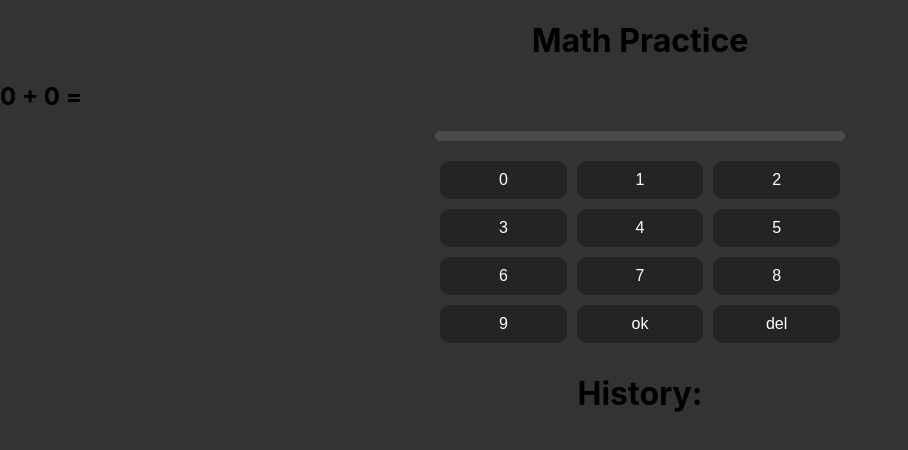
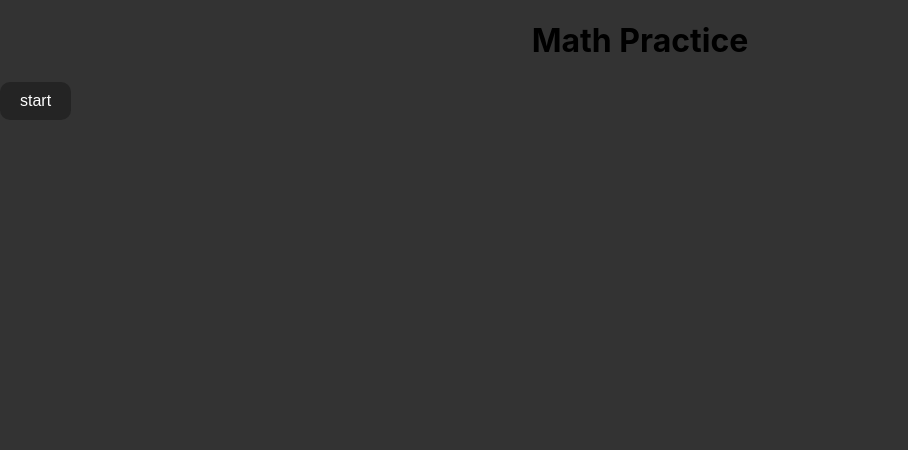
Before and after one commit to gateniomer/math-practice-app, a React (Create React App) app: page / in a window 1280 px wide. Shown: the top 450 px of the page, without its empty margins (0-908 px from the left). Built offline with nearby package versions, Linux system fonts and the light colour scheme; the HTML template or start-up script is replaced by a standard one.

Commit message:
working calculator + history

```diff
--- a/src/components/buttonPad/buttonPad.jsx
+++ b/src/components/buttonPad/buttonPad.jsx
@@ -1,17 +1,17 @@
 import { Component } from "react";
 import Button from "../button/button";
+import {Keys} from '../../utils/utils';
 
 class ButtonPad extends Component  {
   constructor(props){
     super(props);
-    this.keys = [0,1,2,3,4,5,6,7,8,9,"ok","del"];
   }
   render(){
     return (
       <div>
         <div className="grid">
         {
-          this.keys.map(key=><Button key={key} value={key} onClickHandler={this.props.onClickHandler}/>)
+          Keys.map(key=><Button key={key} value={key} onClickHandler={(e)=>this.props.onClickHandler(e,key)}/>)
         }
         </div>
       </div>
--- a/src/components/calculator/calculator.jsx
+++ b/src/components/calculator/calculator.jsx
@@ -1,5 +1,6 @@
 import { Component } from "react";
 import ButtonPad from "../buttonPad/buttonPad";
+import Button from "../button/button";
 
 class Calculator extends Component{
   constructor(props){
@@ -7,41 +8,64 @@ class Calculator extends Component{
     this.state={
       num1:0,
       num2:0,
+      answer:0,
       sign:'+',
-      values:[],
-      acc:10
+      input:0,
+      acc:100,
+      started:false,
+      history:[]
     }
   }
-  newExercise(sign){
+
+  newExercise(sign,additionalDetails){
+    const num1 = Math.floor(Math.random()*this.state.acc + 1);
+    const num2 = Math.floor(Math.random()*this.state.acc + 1);
     this.setState({
-      num1:Math.floor(Math.random()*this.state.acc + 1),
-      num2:Math.floor(Math.random()*this.state.acc + 1),
-      sign
-    })
-  }
-  onClickHandler = (e) => {
-    switch(e.target.innerText){
+      num1,
+      num2,
+      answer:num1+num2,
+      input:0,
+      ...additionalDetails
+    })  }
+
+  //buttonpad click handler
+  onClickHandler = (e,key) => {
+    switch(key){
       case 'ok':
-        this.newExercise('+');
-        this.setState({values:[]});
+        if(this.state.input === this.state.answer){
+          console.log('winner!')
+          this.newExercise('+',{
+            history:[`${this.state.num1} + ${this.state.num2} = ${this.state.answer}`
+            ,...this.state.history]
+          });
+        }else{
+          console.log('try again!');
+        }
         break;
       case 'del':
-        this.setState({values:[]});
+        this.setState({input:Math.floor(this.state.input/10)});
         break;
       default:
-        this.setState({values:[...this.state.values,e.target.innerText]})
+        this.setState({input:this.state.input*10 + parseInt(key)})
     }
   }
+  onStartHandler = () => this.newExercise('+',{started:true});
+
   render(){
-    {console.log('render',this.state.values);}
+    {console.log('render',this.state.input);}
     return(
       <>
       <h1>Math Practice</h1>
-      <h2>{this.state.num1} {this.state.sign} {this.state.num2} = </h2>
-      <h1 className="mp-input-heading">{this.state.values}</h1>
-      <ButtonPad onClickHandler={this.onClickHandler}/>
-      <h1>History:</h1>
-      {/* <List values={}/> */}
+      {this.state.started ?
+        <>
+        <h3>{this.state.num1} {this.state.sign} {this.state.num2} = ?</h3>
+        <h2 className="mp-input-heading">{this.state.input?this.state.input:'Enter Your Answer'}</h2>
+        <ButtonPad onClickHandler={this.onClickHandler}/>
+        <h2>History:</h2>
+        {this.state.history.map(item=><h3>{item}</h3>)}
+        </>
+        :<Button className="start" value="start" onClickHandler={this.onStartHandler}/>}
+
     </>
     )
   }
--- a/src/index.css
+++ b/src/index.css
@@ -8,7 +8,7 @@ body {
   background-color: #333;
 }
 
-h1{
+h1,h2,h3{
   text-align: center;
 }
 
@@ -23,15 +23,18 @@ h1{
 }
 
 .mp-button{
-  padding: 10px;
+  padding: 10px 20px;
   background-color: rgb(36, 36, 36);
   color: #fff;
   border-radius: 10px;
   font-size: 16px;
   border: none;
 }
+.mp-button .start{
+  color: blue;
+}
 
-.mp-button:hover{
+.mp-button:active{
   background-color: #444;
 }
 
--- /dev/null
+++ b/src/utils/utils.jsx
@@ -0,0 +1 @@
+export const Keys = [0,1,2,3,4,5,6,7,8,9,"ok","del"];
```
